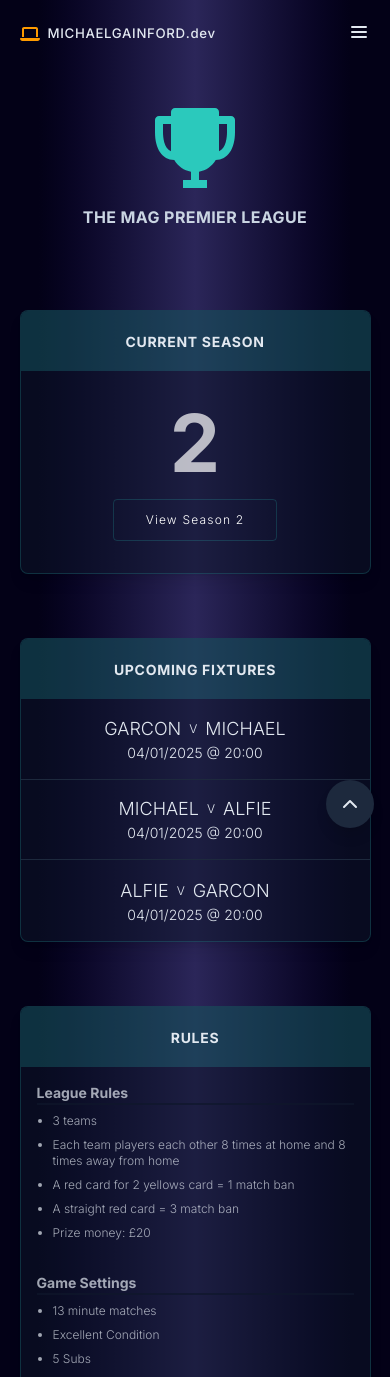
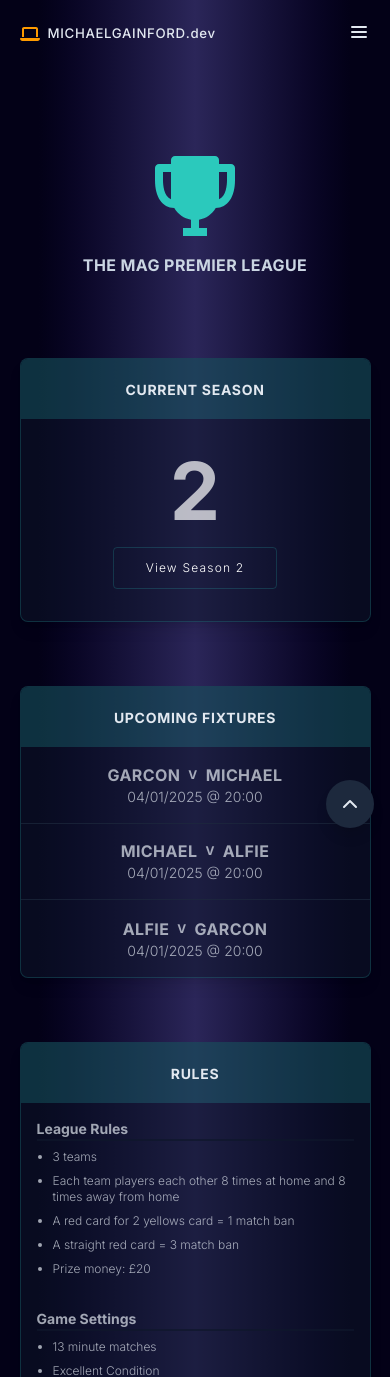
Before and after one commit to michaelgainford/michaelgainford.github.io, a Next.js app: page /projects/gaming/the-mag-premier-league in a window 390 px wide. Shown: the top 1377 px of the page. Built offline with nearby package versions, Linux system fonts and the light colour scheme.

Commit message:
Visual tweaks.

```diff
--- a/components/projects/mag-premier-league/CardForUpcomingFixtures.jsx
+++ b/components/projects/mag-premier-league/CardForUpcomingFixtures.jsx
@@ -7,10 +7,10 @@ export default function COMPONENT_CARD_FOR_PAST_WINNERS () {
 			<h2 className={magEPL_H2Styles}>
 				Upcoming Fixtures
 			</h2>
-			<ul className="divide-y divide-slate-800">
+			<ul className="divide-y divide-slate-800 opacity-70 hover:opacity-100 transition-all duration-300">
 				{magEPLUpcomingMatches.map((fixture, index) => (
 				<li key={index} className="flex items-center justify-center py-4 flex-col h-1/3">
-					<span className="text-lg uppercase flex gap-2 items-center">
+					<span className="text-base tracking-wide uppercase flex gap-2 items-center font-bold">
 						<span className="text-right w-full">{fixture.homeTeam}</span>
 						<span className="text-center text-xs w-fit"> v </span>
 						<span className="text-left w-full">{fixture.awayTeam}</span>
--- a/components/projects/mag-premier-league/LeaguePageHeader.jsx
+++ b/components/projects/mag-premier-league/LeaguePageHeader.jsx
@@ -4,7 +4,7 @@ import Link from "next/link";
 
 export default function COMPONENT_LEAGUE_PAGE_HEADER() {
 	return (
-		<div className="max-lg:mt-4 md:border-none w-full pb-8 lg:pb-12">
+		<div className="max-lg:mt-16 md:border-none w-full pb-8 lg:pb-12">
 			<Link href="/projects/gaming/the-mag-premier-league" className="flex flex-col items-center gap-2">
 				<IconMagPremierLeague
 					classes="mx-auto size-24 md:size-32 lg:size-48"
```
